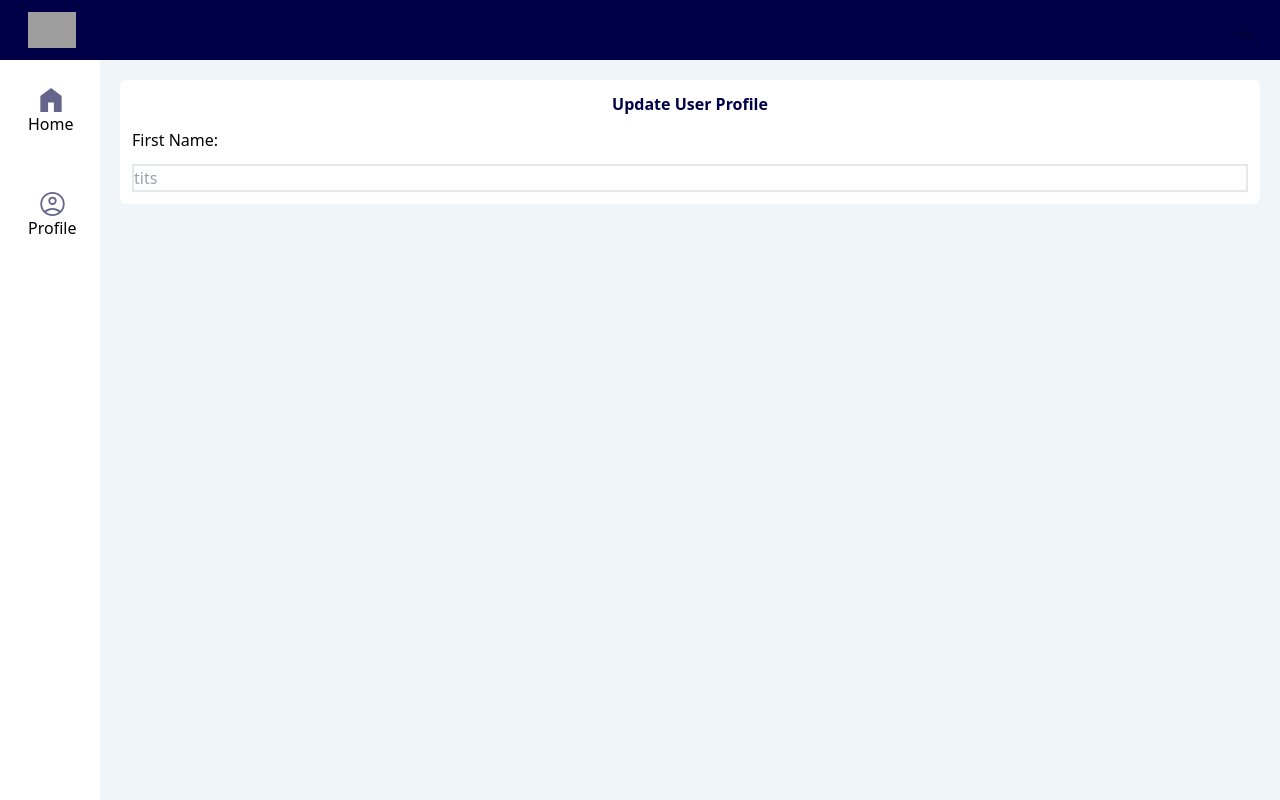
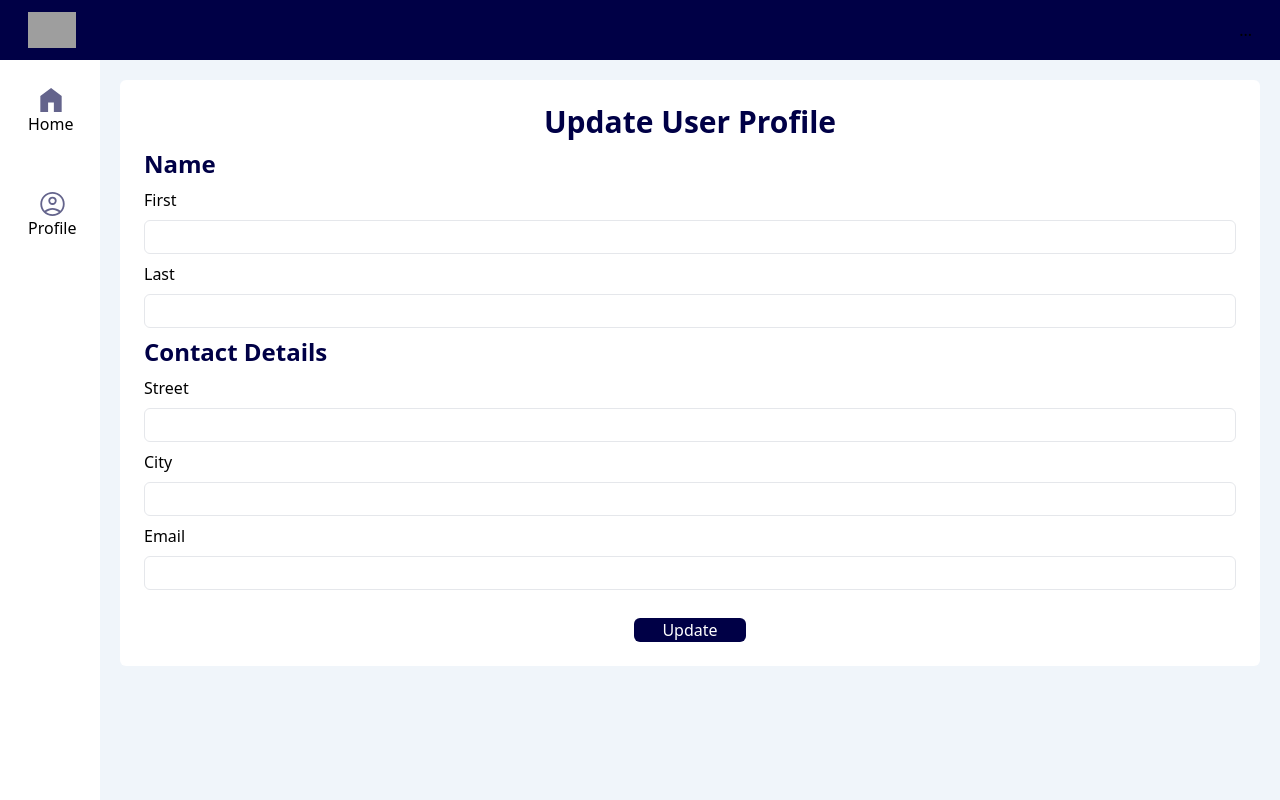
Before and after one commit to boolean-uk/react-cohort-dashboard-challenge, a React (Vite) app: page /profile/1 in a window 1280 px wide. Built offline with nearby package versions, Linux system fonts and the light colour scheme; no server answers; grey boxes are pictures that could not be loaded.

Commit message:
Added update profile functionality

```diff
--- a/src/Components/Profile.jsx
+++ b/src/Components/Profile.jsx
@@ -1,25 +1,26 @@
-import { useParams } from "react-router-dom"
-import { useEffect, useState } from "react"
+import { useParams } from "react-router-dom";
+import { useEffect, useState } from "react";
+import UpdateProfileForm from "../Subcomponents/UpdateProfileForm";
 
-export default function Profile () {
-    const [userToUpdate, setUserToUpdate] = useState ({})
-    const userID = useParams().id
+export default function Profile() {
+  const [userToUpdate, setUserToUpdate] = useState({});
 
-    // useEffect(() => {
-    //     getUser()
-    // })
 
-    // const getUser = async () => {
-    //     const data = await fetch(`https://boolean-uk-api-server.fly.dev/MrStashy/contact/${userID}`)
-    //     const json = await data.json()
-    //     setUserToUpdate(json)
-    // }
+  const userID = useParams().id;
 
-    return (
-        <form className="m-5 flex flex-col gap-3 bg-white rounded-md p-3">
-        <h2 className='font-bold place-self-center text-cohortBlue'>Update User Profile</h2>
-        <label htmlFor='firstName'>First Name:</label>
-        <input name='firstName' placeholder="tits" className="border-2"/>
-        </form>
-    )
+  useEffect(() => {
+    getUser();
+  }, [userID]);
+
+  const getUser = async () => {
+    const data = await fetch(
+      `https://boolean-uk-api-server.fly.dev/MrStashy/contact/${userID}`
+    );
+    const json = await data.json();
+    setUserToUpdate(json);
+  };
+
+  return (
+    <UpdateProfileForm userToUpdate={userToUpdate}/>
+  );
 }
--- a/src/Subcomponents/NewPost.jsx
+++ b/src/Subcomponents/NewPost.jsx
@@ -66,7 +66,7 @@ export default function NewPost({ user, getPosts }) {
       ></textarea>
       <button
         type="submit"
-        className="w-28 rounded-md text-white bg-cohortBlue"
+        className="w-28 rounded-md text-white bg-cohortBlue hover:bg-buttonHover"
       >
         Post
       </button>
--- /dev/null
+++ b/src/Subcomponents/UpdateProfileForm.jsx
@@ -0,0 +1,84 @@
+import { useState } from "react";
+
+export default function UpdateProfileForm ( {userToUpdate} ) {
+    const [formData, setFormData] = useState({
+        firstName: userToUpdate.firstName,
+        lastName: userToUpdate.lastName,
+        street: userToUpdate.street,
+        email: userToUpdate.email,
+        city: userToUpdate.city,
+      });
+
+    const handleChange = (e) => {
+        const { name, value } = e.target;
+        setFormData({ ...userToUpdate, [name]: value });
+      };
+
+    const handleSubmit = async e => {
+        e.preventDefault()
+        const submitData = await fetch(`https://boolean-uk-api-server.fly.dev/MrStashy/contact/${userToUpdate.id}`, {
+            method: "PUT",
+            headers: {
+              "Content-Type": "application/json",
+            },
+            body: JSON.stringify(formData),
+          })
+    }
+
+    return (
+        <form onSubmit={handleSubmit} className="m-5 gap-2 flex flex-col bg-white rounded-md p-6">
+      <h2 className="font-bold place-self-center text-3xl text-cohortBlue">
+        Update User Profile
+      </h2>
+
+      <h3 className="font-bold text-2xl text-cohortBlue">Name</h3>
+      <label htmlFor="firstName">First</label>
+      <input
+        onChange={handleChange}
+        name="firstName"
+        value={formData.firstName}
+        placeholder={userToUpdate.firstName}
+        className="border p-1 rounded-md"
+      />
+
+      <label htmlFor="lastName">Last</label>
+      <input
+      onChange={handleChange}
+        name="lastName"
+        value={formData.lastName}
+        placeholder={userToUpdate.lastName}
+        className="border p-1 rounded-md"
+      />
+
+      <h3 className="font-bold text-2xl text-cohortBlue">Contact Details</h3>
+
+      <label htmlFor="street">Street</label>
+      <input
+      onChange={handleChange}
+        name="street"
+        value={formData.street}
+        placeholder={userToUpdate.street}
+        className="border p-1 rounded-md"
+      />
+
+      <label htmlFor="city">City</label>
+      <input
+      onChange={handleChange}
+        name="city"
+        placeholder={userToUpdate.city}
+        value={formData.city}
+        className="border p-1 rounded-md"
+      />
+
+      <label htmlFor="email">Email</label>
+      <input
+      onChange={handleChange}
+        name="email"
+        placeholder={userToUpdate.email}
+        value={formData.email}
+        className="border p-1 rounded-md"
+      />
+      <button className="place-self-center w-28 rounded-md text-white bg-cohortBlue mt-5 hover:bg-buttonHover" type='submit'>Update</button>
+    </form>
+    )
+}
```
